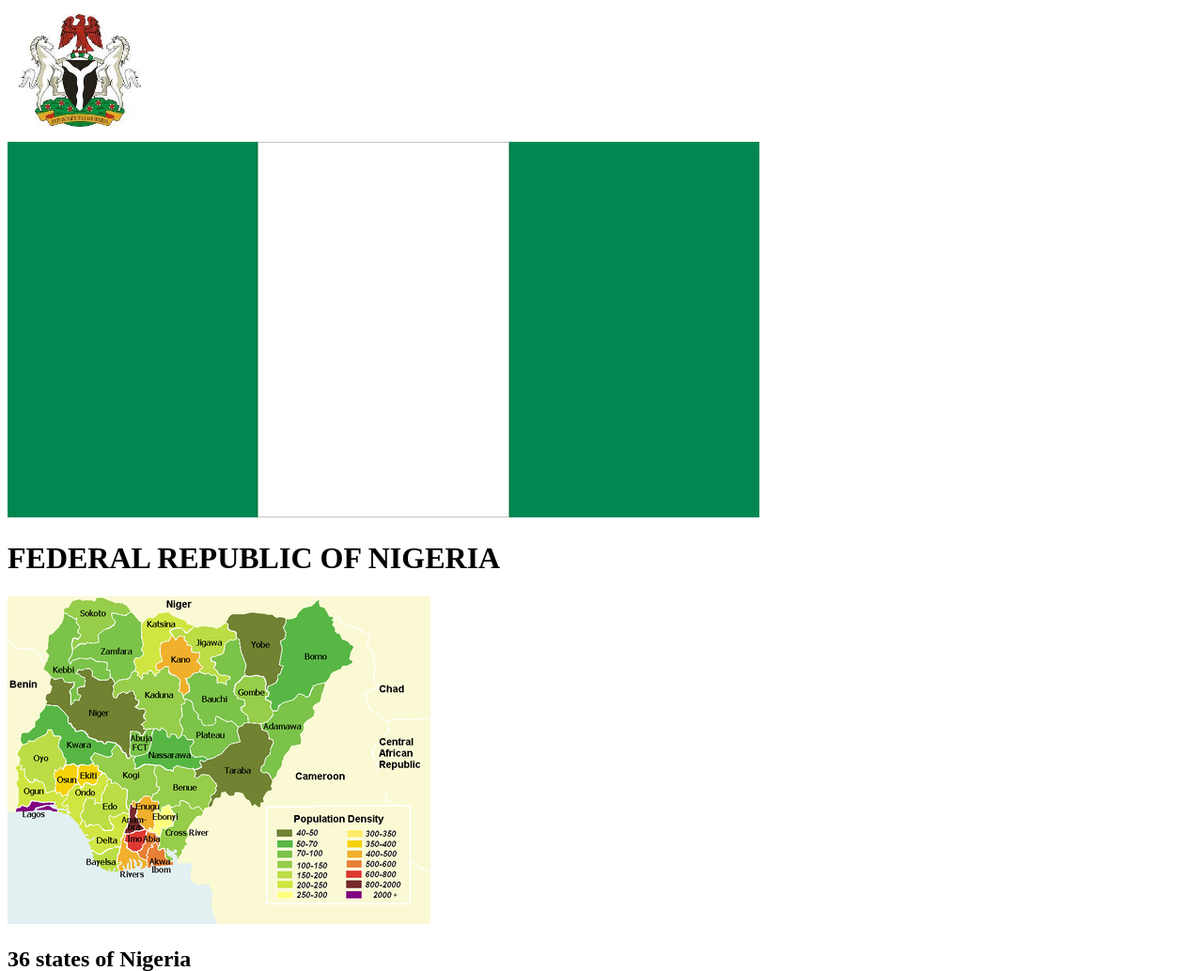
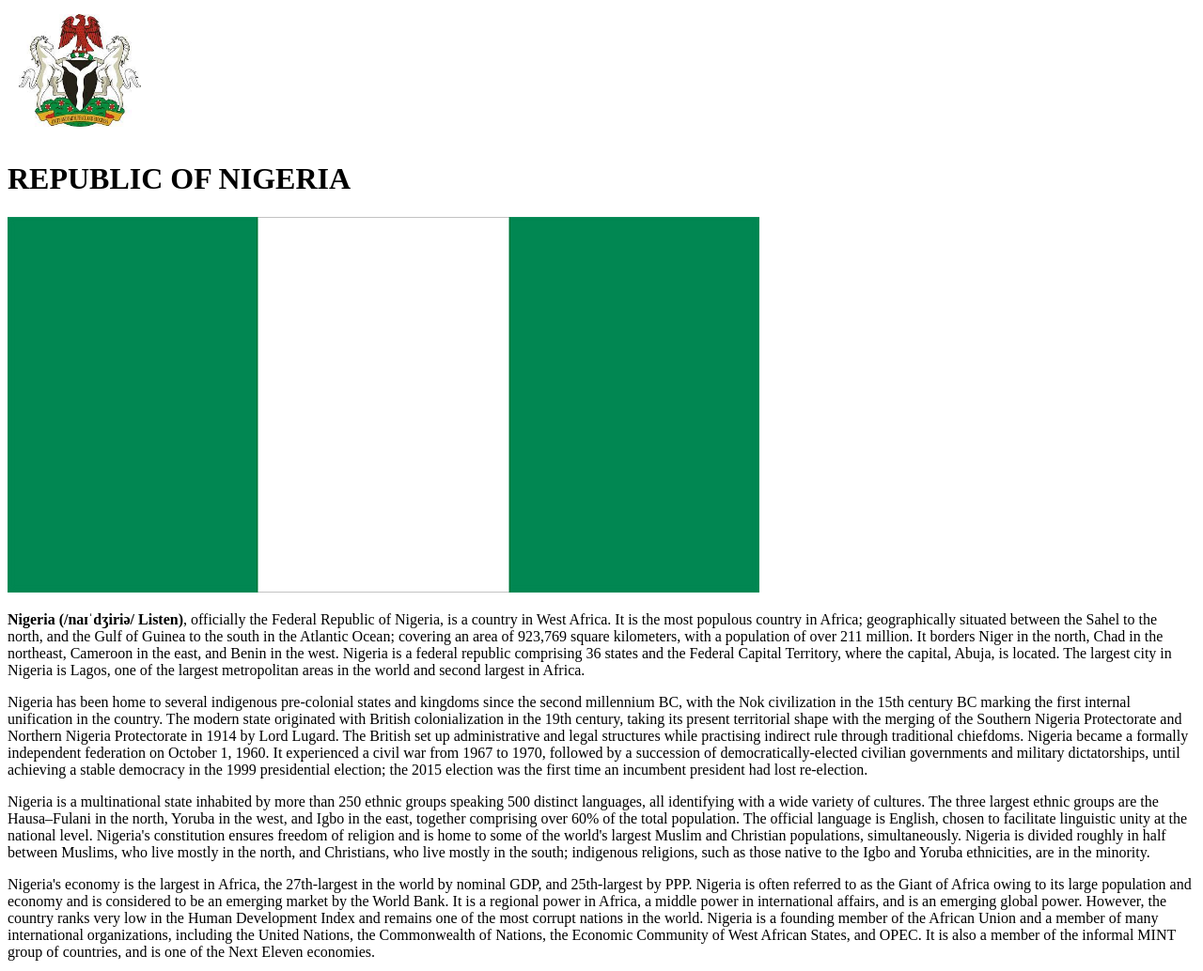
Before and after one commit to captblaze/Nigeria, a plain HTML site: page index.html in a window 1280 px wide. Shown: the part 5-1039 px from the top of the page at 94% size. Drawn offline with Linux system fonts and the light colour scheme.

Commit message:
Nigeria Independence

```diff
--- a/index.html
+++ b/index.html
@@ -11,8 +11,17 @@
     <div id="info">
         <a href="#" > <img src="Images/emblem.jfif" alt="Logo" style="width:130px; height:120px; padding: 12px;">
         </a><br>
+        <h1><strong>REPUBLIC OF NIGERIA</strong></h1>
         <img src="Images/Flag-Nigeria.jpg" alt="Nigeria Flag" style="width: 70%%; height: 70%;"><br>
-        <h1><strong>FEDERAL REPUBLIC OF NIGERIA</strong></h1>
+        <p><Strong>Nigeria (/naɪˈdʒiriə/ Listen)</Strong>, officially the Federal Republic of Nigeria, is a country in West Africa. It is the most populous country in Africa; geographically situated between the Sahel to the north, and the Gulf of Guinea to the south in the Atlantic Ocean; covering an area of 923,769 square kilometers, with a population of over 211 million. It borders Niger in the north, Chad in the northeast, Cameroon in the east, and Benin in the west. Nigeria is a federal republic comprising 36 states and the Federal Capital Territory, where the capital, Abuja, is located. The largest city in Nigeria is Lagos, one of the largest metropolitan areas in the world and second largest in Africa.</p>
+
+        <p>Nigeria has been home to several indigenous pre-colonial states and kingdoms since the second millennium BC, with the Nok civilization in the 15th century BC marking the first internal unification in the country. The modern state originated with British colonialization in the 19th century, taking its present territorial shape with the merging of the Southern Nigeria Protectorate and Northern Nigeria Protectorate in 1914 by Lord Lugard. The British set up administrative and legal structures while practising indirect rule through traditional chiefdoms. Nigeria became a formally independent federation on October 1, 1960. It experienced a civil war from 1967 to 1970, followed by a succession of democratically-elected civilian governments and military dictatorships, until achieving a stable democracy in the 1999 presidential election; the 2015 election was the first time an incumbent president had lost re-election.</p>
+
+        <p>Nigeria is a multinational state inhabited by more than 250 ethnic groups speaking 500 distinct languages, all identifying with a wide variety of cultures. The three largest ethnic groups are the Hausa–Fulani in the north, Yoruba in the west, and Igbo in the east, together comprising over 60% of the total population. The official language is English, chosen to facilitate linguistic unity at the national level. Nigeria's constitution ensures freedom of religion and is home to some of the world's largest Muslim and Christian populations, simultaneously. Nigeria is divided roughly in half between Muslims, who live mostly in the north, and Christians, who live mostly in the south; indigenous religions, such as those native to the Igbo and Yoruba ethnicities, are in the minority.</p>
+
+
+        <p>Nigeria's economy is the largest in Africa, the 27th-largest in the world by nominal GDP, and 25th-largest by PPP. Nigeria is often referred to as the Giant of Africa owing to its large population and economy and is considered to be an emerging market by the World Bank. It is a regional power in Africa, a middle power in international affairs, and is an emerging global power. However, the country ranks very low in the Human Development Index and remains one of the most corrupt nations in the world. Nigeria is a founding member of the African Union and a member of many international organizations, including the United Nations, the Commonwealth of Nations, the Economic Community of West African States, and OPEC. It is also a member of the informal MINT group of countries, and is one of the Next Eleven economies.
+        </p>
         <img src="Images/450px-Population_density_map_of_Nigerian_states_-_English.png" alt="36 States of Nigeria" style="width: 70%%; height: 70%;"><br>
         <h2>36 states of Nigeria</h2>
         <div class="social">
```
